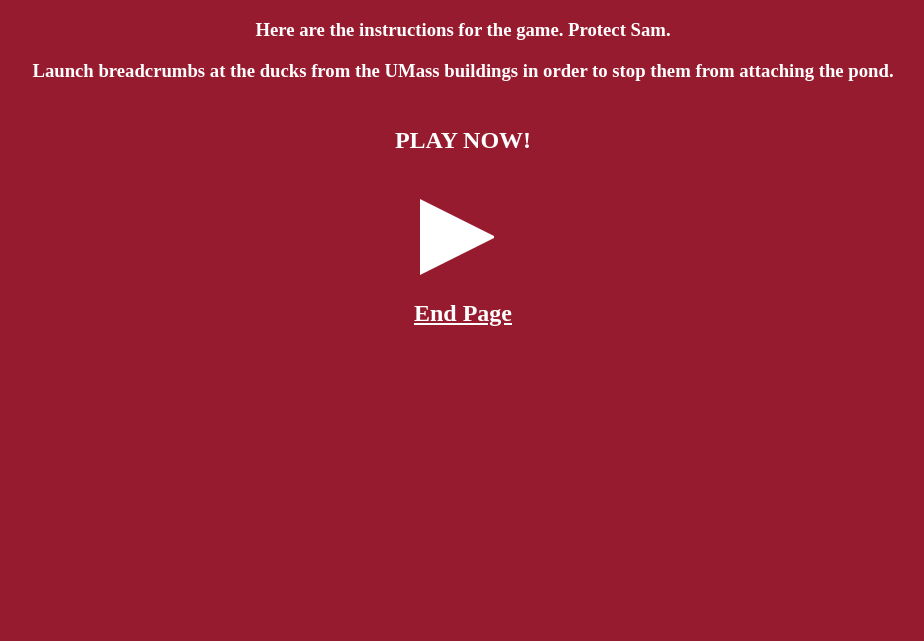
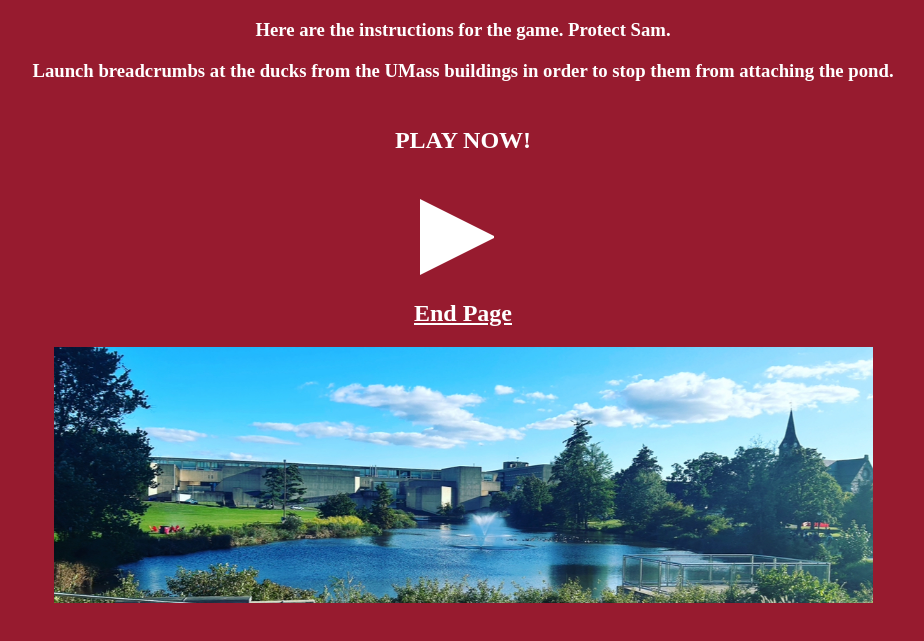
Before and after one commit to paulthomson330/umasstowerdefense, a plain HTML site: page home.html in a window 1280 px wide. Shown: the part 119-760 px from the top of the page, without its empty margins (177-1101 px from the left). Drawn offline with Linux system fonts and the light colour scheme.

Commit message:
Adding image to homepage

```diff
--- a/home.css
+++ b/home.css
@@ -43,6 +43,10 @@
     /* padding-top: 25px; */
     text-align: center;
     margin: auto;
+}
+
+.centercontainer{
+   text-align: center;
 }
 
 /* #farm {
--- a/home.html
+++ b/home.html
@@ -15,35 +15,10 @@
 <h2 id = "Link"><a href="index.html"><button class='button play'></button></a></h2>
 <h2 id = "Link"><a href="gameOver.html">End Page</a></h2>
 
-<!-- <h2 id = "name">Click to set the name of your void-fighting squadron!</h2>
-<button id = "farm"> FARM </button>
-
-<h3 id = "farmCounter"> You have 0 CS.</h3>
-<h3 id ="incomeText">You are getting 0 CS per second.</h3>
-<h2 id = "shopText"> Shop! </h2>
-
-
-<div class="relative">This div element has position: relative.
-    <div class = "inner1">Doran's Shield
-        <div class = "inner3"><button id = "buyButton1">Buy</button></div>
-    </div>
-    <div class = "inner2">
-        <img id = "longSwordImage" src = "https://cdna.artstation.com/p/assets/images/images/054/236/980/large/do-won-duolanzhidun.jpg?1664081267">
-     </div>
+<div class="centercontainer" style="margin-top: 20px; display: flex; justify-content: center;">
+<div class="centercontainer">
+    <img src="umassPond.jpg" width="70%" alt="UMass Pond">
 </div>
-
-<div class="relative">This div element has position: relative.
-    <div class = "inner1">Doran's Shield</div>
-    <div class = "inner2">
-        <img id = "longSwordImage" src = "https://cdna.artstation.com/p/assets/images/images/054/236/980/large/do-won-duolanzhidun.jpg?1664081267">
-     </div>
-
-</div> -->
-
-
-
-
-<!-- <script src = 'app.js'></script> -->
 
 </body>
 </html>
```
Also changed, not shown: umassPond.jpg (added).
